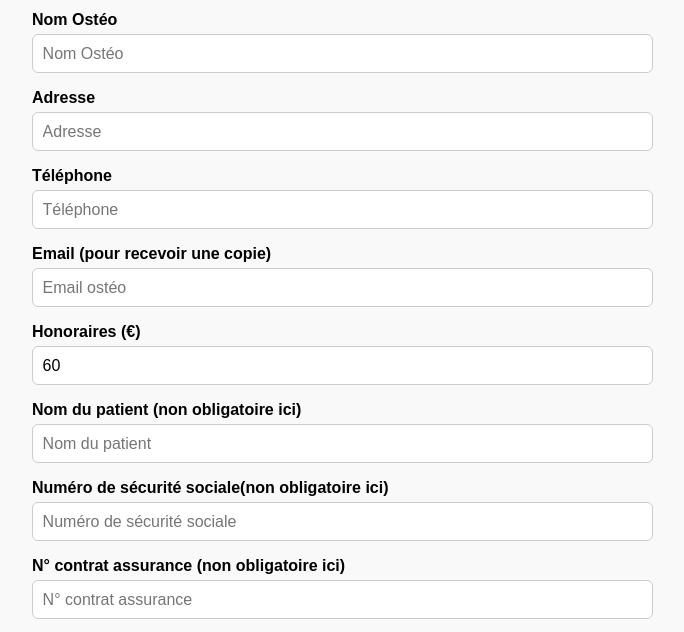
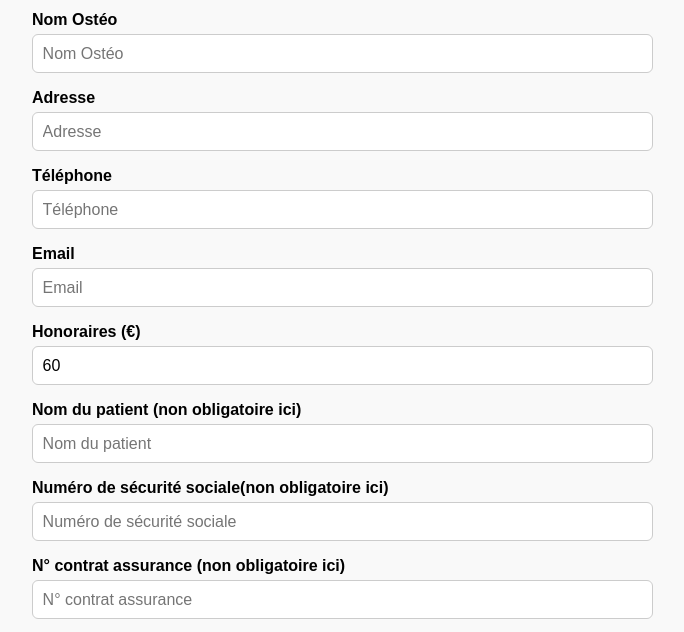
Before and after one commit to OpciobyPO/eliseapp, a website: page public/note.html in a window 1280 px wide. Shown: the part 143-775 px from the top of the page, without its empty margins (308-992 px from the left). Drawn offline with Linux system fonts and the light colour scheme.

Commit message:
Update note.html

```diff
--- a/public/note.html
+++ b/public/note.html
@@ -70,8 +70,8 @@
       <label for="telephoneOsteo">Téléphone</label>
       <input type="text" id="telephoneOsteo" placeholder="Téléphone" />
 
-      <label for="emailOsteo">Email (pour recevoir une copie)</label>
-      <input type="email" id="emailOsteo" placeholder="Email ostéo" />
+      <label for="emailOsteo">Email</label>
+      <input type="email" id="emailOsteo" placeholder="Email" />
 
       <label for="prix">Honoraires (€)</label>
       <input type="text" id="prix" placeholder="Honoraires" value="60" />
```
